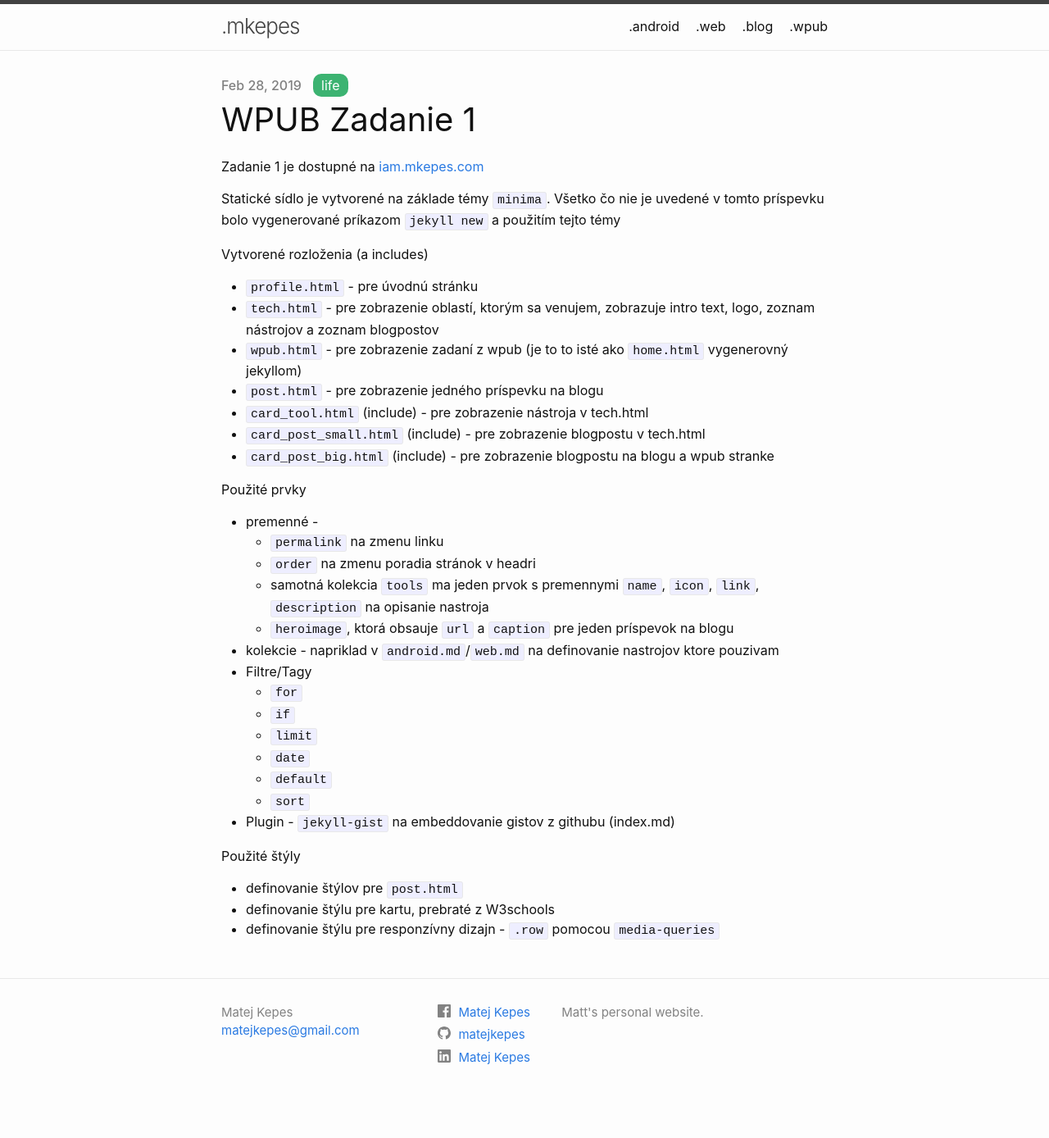
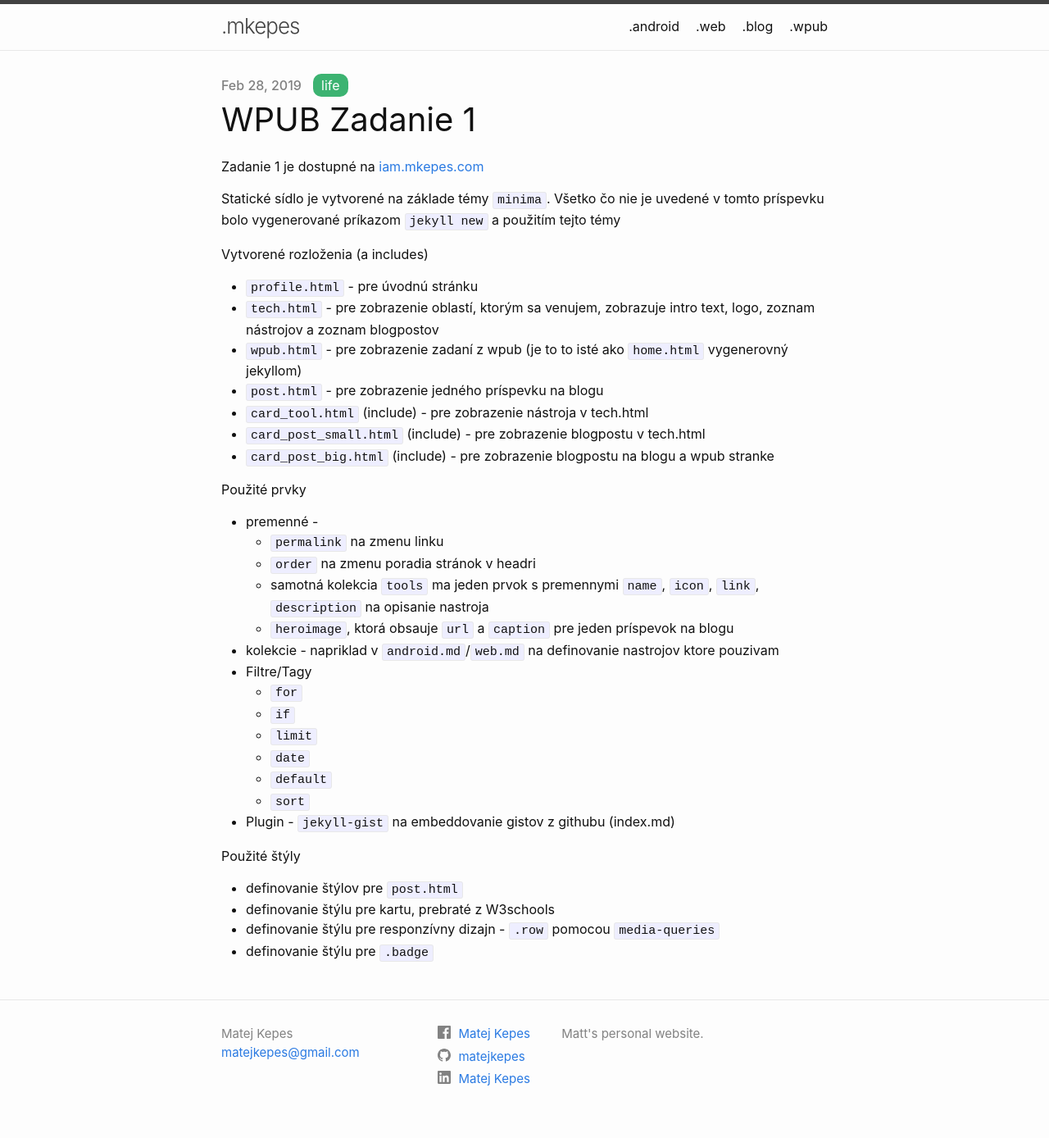
Before and after one commit to matejkepes/matejkepes.github.io, a Jekyll site: the page built from _posts/2018-02-28-zadanie1.md, in a window 1280 px wide. Shown: the whole page at 82% size. Built offline with Jekyll 4.4.1, drawn with Linux system fonts in a browser that asks for light colours; before the commit the page ends 1361 px from its top, so only the background shows below that.

Commit message:
Amend readme

```diff
--- a/_posts/2018-02-28-zadanie1.md
+++ b/_posts/2018-02-28-zadanie1.md
@@ -39,3 +39,4 @@ Statické sídlo je vytvorené na základe témy `minima`. Všetko čo nie je uv
 - definovanie štýlov pre `post.html`
 - definovanie štýlu pre kartu, prebraté z W3schools
 - definovanie štýlu pre responzívny dizajn - `.row` pomocou `media-queries`
+- definovanie štýlu pre `.badge`
```
